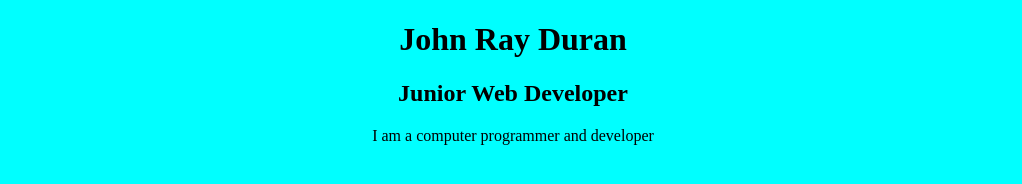
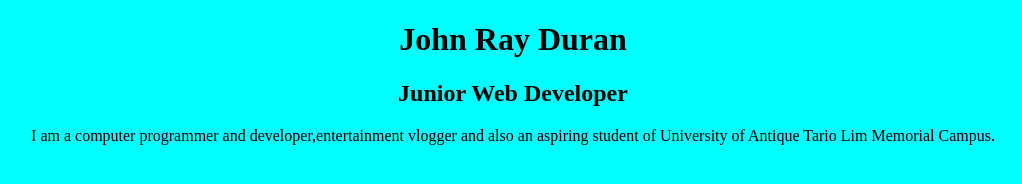
Before and after one commit to JohnRayDuran/Static-website, a plain HTML site: page index.html in a window 1280 px wide. Shown: the whole page, without its empty margins (127-1149 px from the left). Drawn offline with Linux system fonts and the light colour scheme.

Commit message:
add short bio

```diff
--- a/index.html
+++ b/index.html
@@ -10,7 +10,7 @@
 <body>
     <h1>John Ray Duran</h1>
     <h2>Junior Web Developer</h2>
-    <p>I am a computer programmer and developer</p>
+    <p>I am a computer programmer and developer,entertainment vlogger and also an aspiring student of University of Antique Tario Lim Memorial Campus. </p>
 
 
 </body>
```
